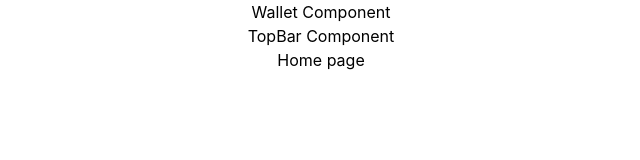
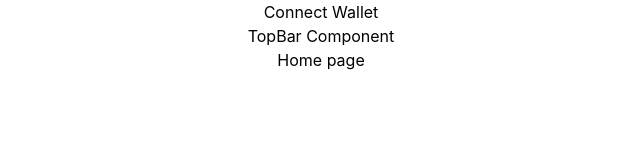
Before and after one commit to Hexity-Art/Hexity, a React (Create React App) app: page / in a window 1280 px wide. Shown: the top 160 px of the page, without its empty margins (319-959 px from the left). Built offline with nearby package versions, Linux system fonts and the light colour scheme; the HTML template or start-up script is replaced by a standard one.

Commit message:
add simple connect wallet component

```diff
--- a/src/App.js
+++ b/src/App.js
@@ -1,13 +1,19 @@
-import React from 'react';
+import React, { useEffect, useState } from 'react';
 import logo from './logo.svg';
 import './App.css';
 
 import Home from './Pages/Home/Home';
 
 function App() {
+  const [wallet, setWallet] = useState(null);
+  const [isLoading, setIsLoading] = useState(false);
+
   return (
     <div className="App">
-      <Home />
+      <Home
+        wallet={wallet}
+        setWallet={setWallet}
+      />
     </div>
   );
 }
--- a/src/Components/TopBar/TopBar.js
+++ b/src/Components/TopBar/TopBar.js
@@ -4,9 +4,12 @@ import './TopBar.css';
 
 import Wallet from '../Wallet/Wallet';
 
-const TopBar = () => (
+const TopBar = ({ wallet, setWallet }) => (
   <div className="TopBar">
-    <Wallet />
+    <Wallet
+      wallet={wallet}
+      setWallet={setWallet}
+    />
     TopBar Component
   </div>
 );
--- a/src/Components/Wallet/Wallet.js
+++ b/src/Components/Wallet/Wallet.js
@@ -1,15 +1,67 @@
-import React from 'react';
+import React, { useEffect, useState } from 'react';
 import PropTypes from 'prop-types';
 import './Wallet.css';
 
-const Wallet = () => (
-  <div className="Wallet">
-    Wallet Component
-  </div>
-);
+const Wallet = ({ wallet, setWallet }) => {
+  const checkIfWalletIsConnected = async () => {
+    try {
+      // setIsLoading(true);
+      const { solana } = window;
 
-Wallet.propTypes = {};
+      if (solana) {
+        if (solana.isPhantom) {
+          console.log('Phantom wallet found!');
 
-Wallet.defaultProps = {};
+          const response = await solana.connect({ onlyIfTrusted: true });
+          console.log("Connected with pubkey:", solana.publicKey.toString(), solana);
+          setWallet(solana);
+        }
+      } else {
+        alert('Solana object not found! Get a Phantom Wallet 👻');
+      }
+      // setIsLoading(false);
+    } catch (error) {
+      console.error(error);
+      // setIsLoading(false);
+    }
+  };
+
+  useEffect(() => {
+    const onLoad = async () => {
+      await checkIfWalletIsConnected();
+    };
+    window.addEventListener('load', onLoad);
+    return () => window.removeEventListener('load', onLoad);
+  }, []);
+
+  const connectWallet = async () => {
+    // setIsLoading(true);
+    const { solana } = window;
+
+    if (solana) {
+      const response = await solana.connect();
+      console.log('Connected with Public Key:', solana.publicKey.toString(), solana);
+      setWallet(solana);
+    }
+    // setIsLoading(false);
+  };
+
+
+
+  return (
+    <div className="Wallet">
+      {!wallet && <button onClick={connectWallet}>
+        Connect Wallet
+      </button>}
+      {wallet && <p>
+        Connected to {wallet.publicKey.toString()}
+      </p>}
+    </div>
+  );
+};
+
+// Wallet.propTypes = {};
+
+// Wallet.defaultProps = {};
 
 export default Wallet;
--- a/src/Pages/Home/Home.js
+++ b/src/Pages/Home/Home.js
@@ -4,9 +4,12 @@ import './Home.css';
 
 import TopBar from '../../Components/TopBar/TopBar';
 
-const Home = () => (
+const Home = ({ wallet, setWallet }) => (
     <div className="Home">
-        <TopBar />
+        <TopBar
+          wallet={wallet}
+          setWallet={setWallet}
+        />
         Home page
     </div>
 );
```
